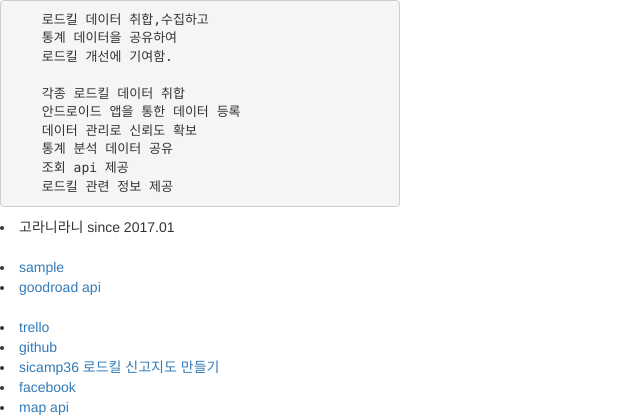
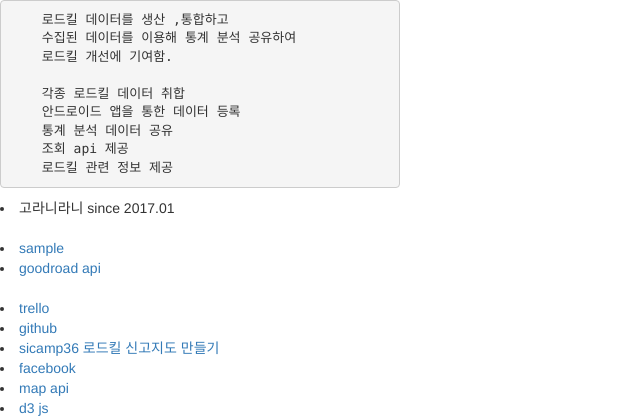
Before and after one commit to goodroad/goodroad.github.io, a plain HTML site: page index.html in a window 1280 px wide. Shown: the top 418 px of the page, without its empty margins (0-640 px from the left). Drawn offline with nearby package versions, Linux system fonts and the light colour scheme.

```diff
--- a/index.html
+++ b/index.html
@@ -17,13 +17,12 @@
 <div style="width: 400px">
 
 <pre >
-    로드킬 데이터 취합,수집하고
-    통계 데이터을 공유하여
+    로드킬 데이터를 생산 ,통합하고
+    수집된 데이터를 이용해 통계 분석 공유하여
     로드킬 개선에 기여함.
 
     각종 로드킬 데이터 취합
     안드로이드 앱을 통한 데이터 등록
-    데이터 관리로 신뢰도 확보
     통계 분석 데이터 공유
     조회 api 제공
     로드킬 관련 정보 제공
```
